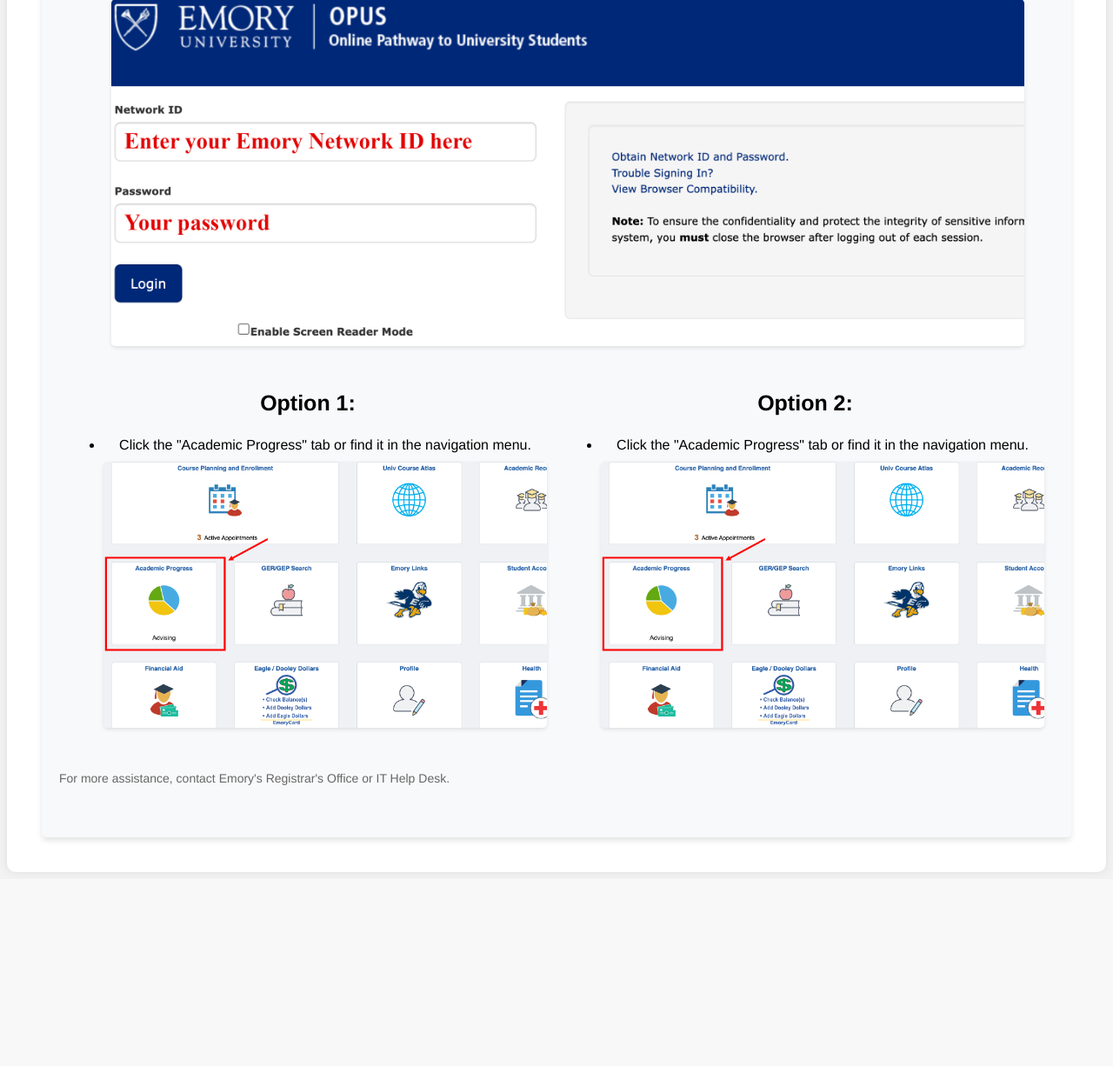
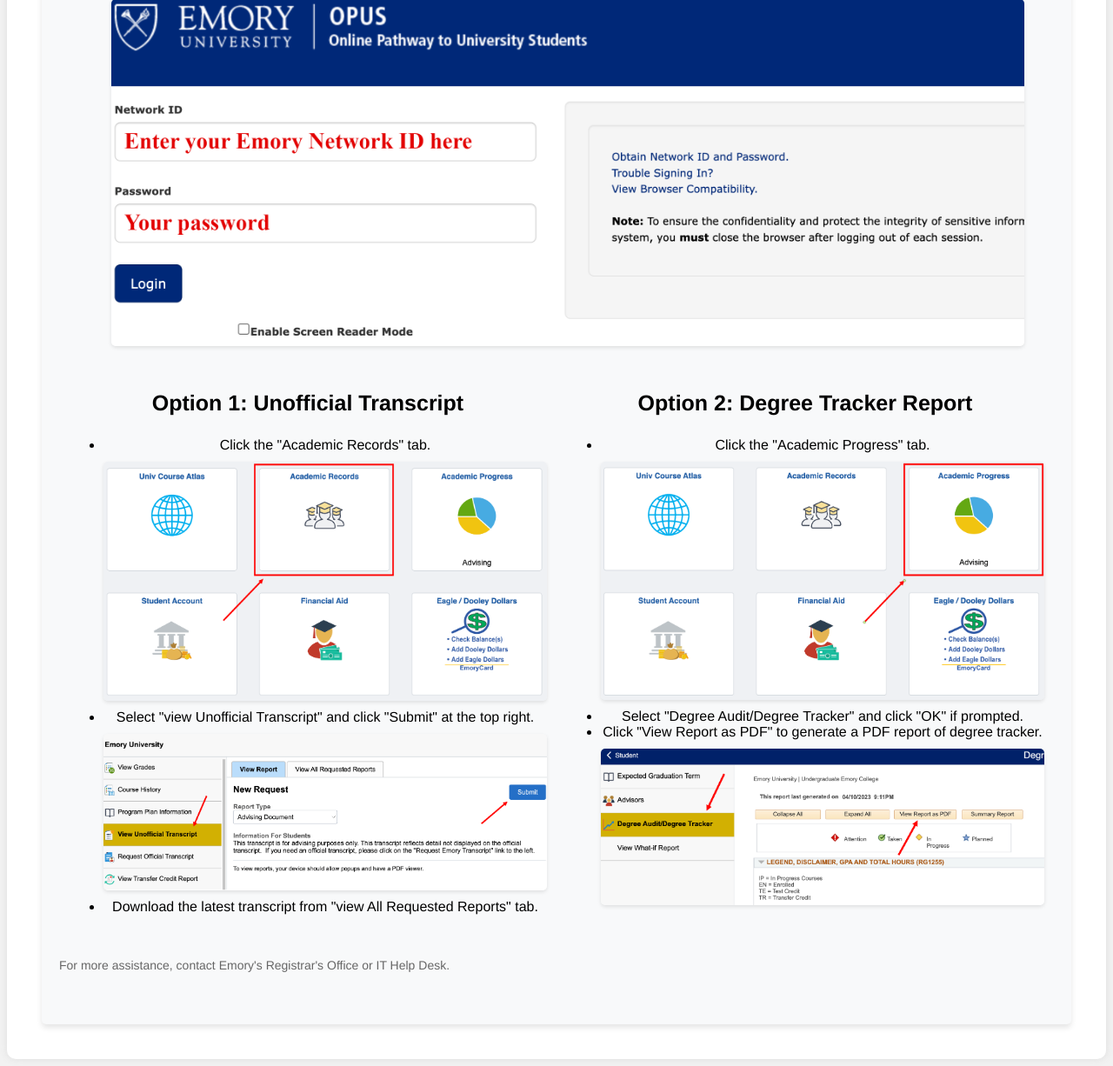
Before and after one commit to Mingxuan-Liu/Course-Safari, a PHP site: page /Transcript_scanner/pdf-to-text.php in a window 1280 px wide. Shown: the part 460-1686 px from the top of the page at 87% size. Before the commit the page ends 1466 px from the top, so only its background shows below. Run offline with PHP 8.4, Linux system fonts and the light colour scheme.

Commit message:
Completed the instruction page of pdf scanner.

```diff
--- a/Transcript_scanner/pdf-to-text.php
+++ b/Transcript_scanner/pdf-to-text.php
@@ -246,22 +246,28 @@
                         <ol>
                             <li>Visit Emory OPUS: <a href="https://saprod.emory.edu/">https://saprod.emory.edu/</a></li>
                             <li>Log in using your Emory NetID and password.</li>
-                            <img src="opus.png" alt="Step 1">
+                            <img src="opus.png" alt="Step 2">
                         </ol>
                         <!-- First column for option 1 -->
                         <div class="column">
-                            <h3>Option 1:</h3>
+                            <h3>Option 1: Unofficial Transcript</h3>
                             <ul>
-                                <li>Click the "Academic Progress" tab or find it in the navigation menu.</li>
-                                <img src="progress.png" alt="Step 3">
+                                <li>Click the "Academic Records" tab.</li>
+                                <img src="records.png" alt="Step 3">
+                                <li>Select "view Unofficial Transcript" and click "Submit" at the top right.</li>
+                                <img src="unofficial.png" alt="Step 4">
+                                <li>Download the latest transcript from "view All Requested Reports" tab. </li>
                             </ul>
                         </div>
                         <!-- Second column for option 2 -->
                         <div class="column">
-                            <h3>Option 2:</h3>
+                            <h3>Option 2: Degree Tracker Report</h3>
                             <ul>
-                                <li>Click the "Academic Progress" tab or find it in the navigation menu.</li>
+                                <li>Click the "Academic Progress" tab.</li>
                                 <img src="progress.png" alt="Step 3">
+                                <li>Select "Degree Audit/Degree Tracker" and click "OK" if prompted.</li>
+                                <li>Click "View Report as PDF" to generate a PDF report of degree tracker.</li>
+                                <img src="degree_tracker.png" alt="Step 5">
                             </ul>
                         </div>
                         <p>For more assistance, contact Emory's Registrar's Office or IT Help Desk.</p>
```
Also changed, not shown: Transcript_scanner/degree_tracker.png, Transcript_scanner/progress.png, Transcript_scanner/records.png (added), Transcript_scanner/unofficial.png (added).
